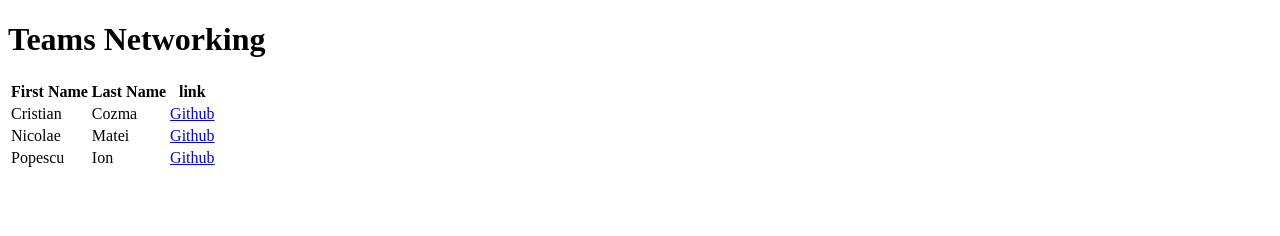
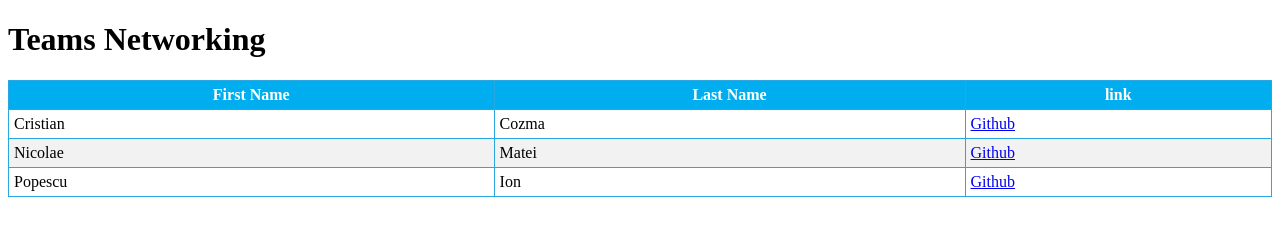
Before and after one commit to CristiCozma/teams-networking, a plain HTML site: page index.html in a window 1280 px wide. Drawn offline with Linux system fonts and the light colour scheme.

Commit message:
add some css for table

```diff
--- a/functions.js
+++ b/functions.js
@@ -6,10 +6,7 @@ function insertPersons(persons) {
 }
 
 function getPersonsHtml(persons) {
-    var htmlElements = persons.map(function (person) {
-        return getPersonHtml(person);
-    });
-    return htmlElements.join("");
+    return persons.map(getPersonHtml).join("");
 }
 
 function getPersonHtml(person) {
--- a/index.html
+++ b/index.html
@@ -4,6 +4,7 @@
 <head>
     <title>Teams Network</title>
     <script src="functions.js"></script>
+    <link rel="stylesheet" href="style.css">
 </head>
 
 <body>
--- a/style.css
+++ b/style.css
@@ -1,9 +1,15 @@
-body  {
-    flex: 1;
-    display: flex;
-    align-content: center;
+#list {
+    border-collapse: collapse;
+    width: 100%;
 }
-table {
-display: flex;
-    align-content: center;
+#list th {
+    background-color: #00aeef;
+    color: white;
 }
+#list th, #list td {
+    border: 1px solid #29a7e1;
+    padding: 5px;
+}
+#list tr:nth-child(even) {
+    background-color: #f2f2f2;
+}
```
Also changed, not shown: 1 other file.
